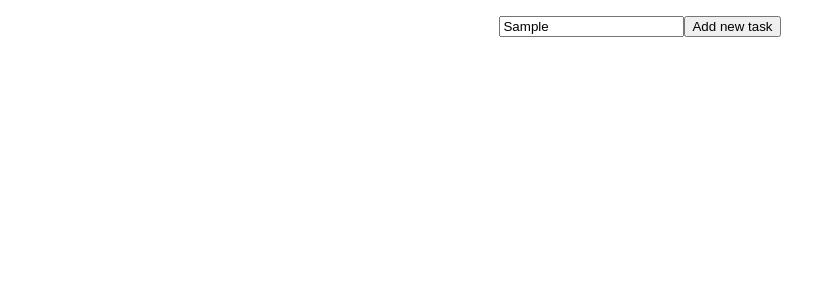
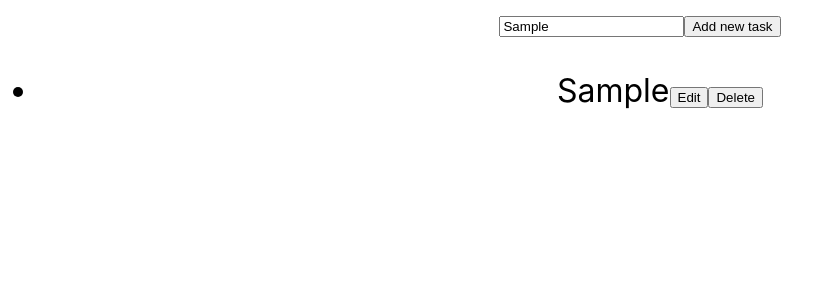
Before and after one commit to capricornus44/todo-app, a React (Create React App) app: page / in a window 1280 px wide. Both pictures are taken after typing "Sample" into the empty fields and a click on the button "Add new task". Shown: the top 300 px of the page, without its empty margins (0-831 px from the left). Built offline with nearby package versions, Linux system fonts and the light colour scheme.

Commit message:
updated store => added editTodo action

```diff
--- a/src/components/todos/Todos.jsx
+++ b/src/components/todos/Todos.jsx
@@ -1,7 +1,7 @@
 import React, {useState} from 'react';
 import {connect} from 'react-redux';
 import {v4 as uuid} from 'uuid';
-import {addNewTodo, deleteTodo, getFilterTodos} from "../../redux/store"
+import {addNewTodo, deleteTodo, editTodo, getFilterTodos} from "../../redux/store"
 import "./Todos.scss"
 
 function Todos(props) {
@@ -10,8 +10,8 @@ function Todos(props) {
     const onHandleChange = (e) => {
         setTodo(e.target.value)
     }
-    console.log(todo)
-    console.log("props from store", props);
+    // console.log(todo)
+    // console.log("props from store", props);
     return (
         <div>
             <input type="text" onChange={e => onHandleChange(e)}/>
@@ -23,6 +23,12 @@ function Todos(props) {
             }>Add new task
             </button>
 
+            {/*Painting of todo list*/}
+            <ul>
+                {props.todos.map(todo => {
+                    return <li key={todo.id}>{todo.item}<button>Edit</button><button onClick={() => props.deleteTodo(todo.id)}>Delete</button></li>
+                })}
+            </ul>
         </div>
     );
 }
@@ -34,6 +40,6 @@ const mapStateToProps = (state) => {
     }
 }
 
-const mapDispatchToProps = {addNewTodo, deleteTodo, getFilterTodos}
+const mapDispatchToProps = {addNewTodo, deleteTodo, editTodo, getFilterTodos}
 
 export default connect(mapStateToProps, mapDispatchToProps)(Todos);
--- a/src/redux/store.js
+++ b/src/redux/store.js
@@ -10,13 +10,21 @@ const todosSlice = createSlice({
         deleteTodo: (state, action) => ({
             ...state, todos: [...state.todos.filter(todo => todo.id !== action.payload)]
         }),
+        editTodo: (state, action) => ({
+            ...state, todos: [...state.todos.map(todo => {
+                if(todo.id === action.payload.id) {
+                    return {...todo, item: action.payload.item}
+                }
+                return todo
+            })]
+        }),
         getFilterTodos: (state, action) => ({
             ...state, filter: action.payload
         }),
     }
 })
 
-export const {addNewTodo, deleteTodo, getFilterTodos } = todosSlice.actions;
+export const {addNewTodo, deleteTodo, editTodo, getFilterTodos } = todosSlice.actions;
 
 const store = configureStore(todosSlice)
 
```
